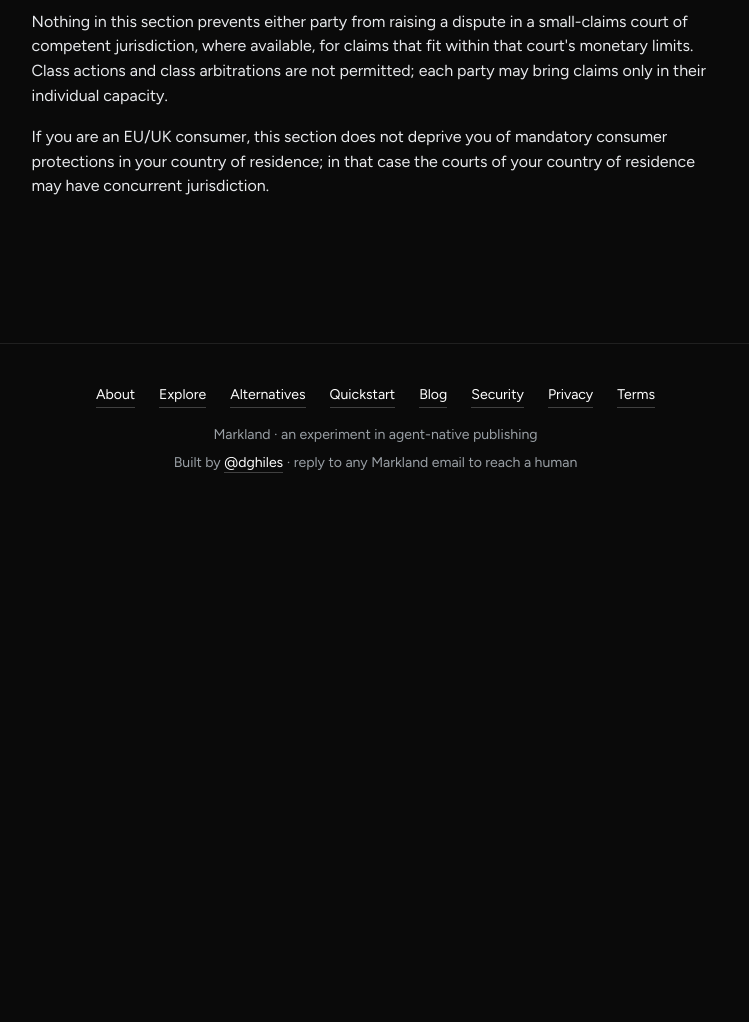
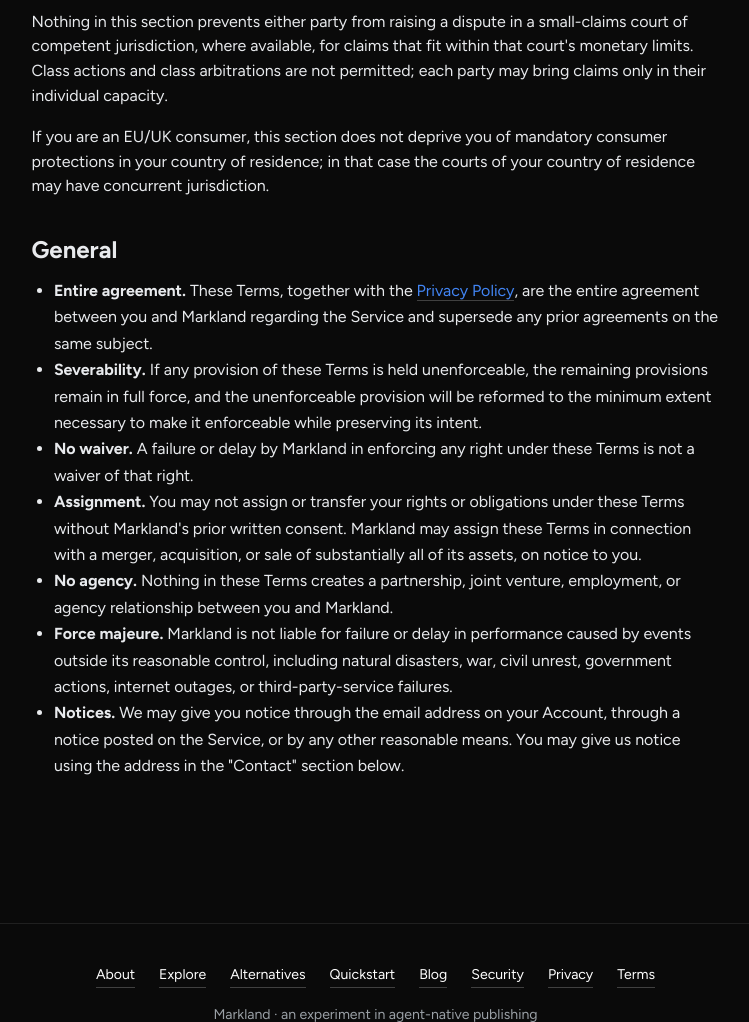
Before and after one commit to dghiles/markland, a Python web app: template src/markland/web/templates/terms.html in a window 1280 px wide. Shown: the part 5402-6424 px from the top of the page, without its empty margins (257-1006 px from the left). Before the commit the page ends 5875 px from the top, so only its background shows below. Run offline with Jinja, Linux system fonts and the light colour scheme; the template is opened without the code that fills it, so the values that code supplies are empty.

Commit message:
feat(terms): General provisions section

```diff
--- a/src/markland/web/templates/terms.html
+++ b/src/markland/web/templates/terms.html
@@ -183,5 +183,17 @@
     If you are an EU/UK consumer, this section does not deprive you of mandatory consumer protections in your country of residence; in that case the courts of your country of residence may have concurrent jurisdiction.
   </p>
 
+  <h2 style="margin-top: 2rem; margin-bottom: 0.6rem;">General</h2>
+
+  <ul style="margin-bottom: 1rem; padding-left: 1.4rem; line-height: 1.65;">
+    <li><strong>Entire agreement.</strong> These Terms, together with the <a href="/privacy" style="color: var(--blue); border-bottom: 1px solid var(--outline);">Privacy Policy</a>, are the entire agreement between you and Markland regarding the Service and supersede any prior agreements on the same subject.</li>
+    <li><strong>Severability.</strong> If any provision of these Terms is held unenforceable, the remaining provisions remain in full force, and the unenforceable provision will be reformed to the minimum extent necessary to make it enforceable while preserving its intent.</li>
+    <li><strong>No waiver.</strong> A failure or delay by Markland in enforcing any right under these Terms is not a waiver of that right.</li>
+    <li><strong>Assignment.</strong> You may not assign or transfer your rights or obligations under these Terms without Markland's prior written consent. Markland may assign these Terms in connection with a merger, acquisition, or sale of substantially all of its assets, on notice to you.</li>
+    <li><strong>No agency.</strong> Nothing in these Terms creates a partnership, joint venture, employment, or agency relationship between you and Markland.</li>
+    <li><strong>Force majeure.</strong> Markland is not liable for failure or delay in performance caused by events outside its reasonable control, including natural disasters, war, civil unrest, government actions, internet outages, or third-party-service failures.</li>
+    <li><strong>Notices.</strong> We may give you notice through the email address on your Account, through a notice posted on the Service, or by any other reasonable means. You may give us notice using the address in the "Contact" section below.</li>
+  </ul>
+
 </article>
 {% endblock %}
```
